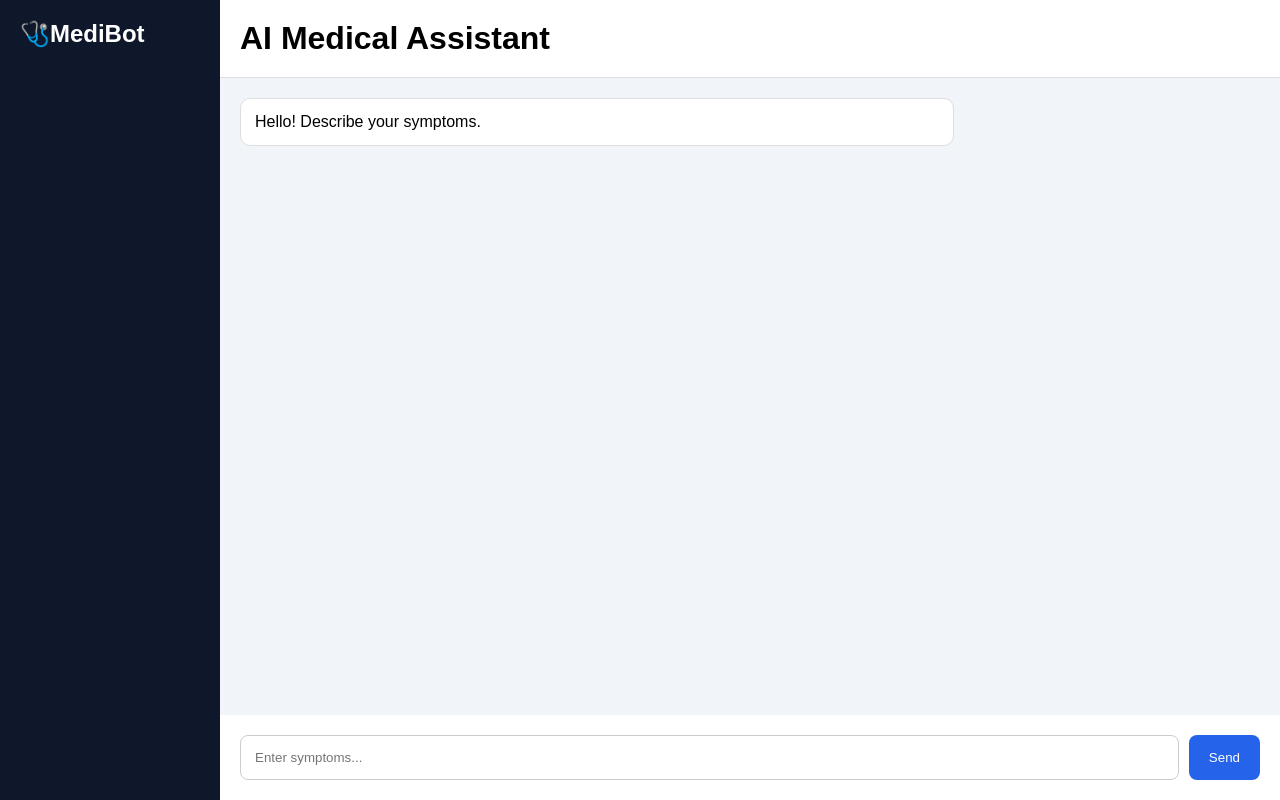
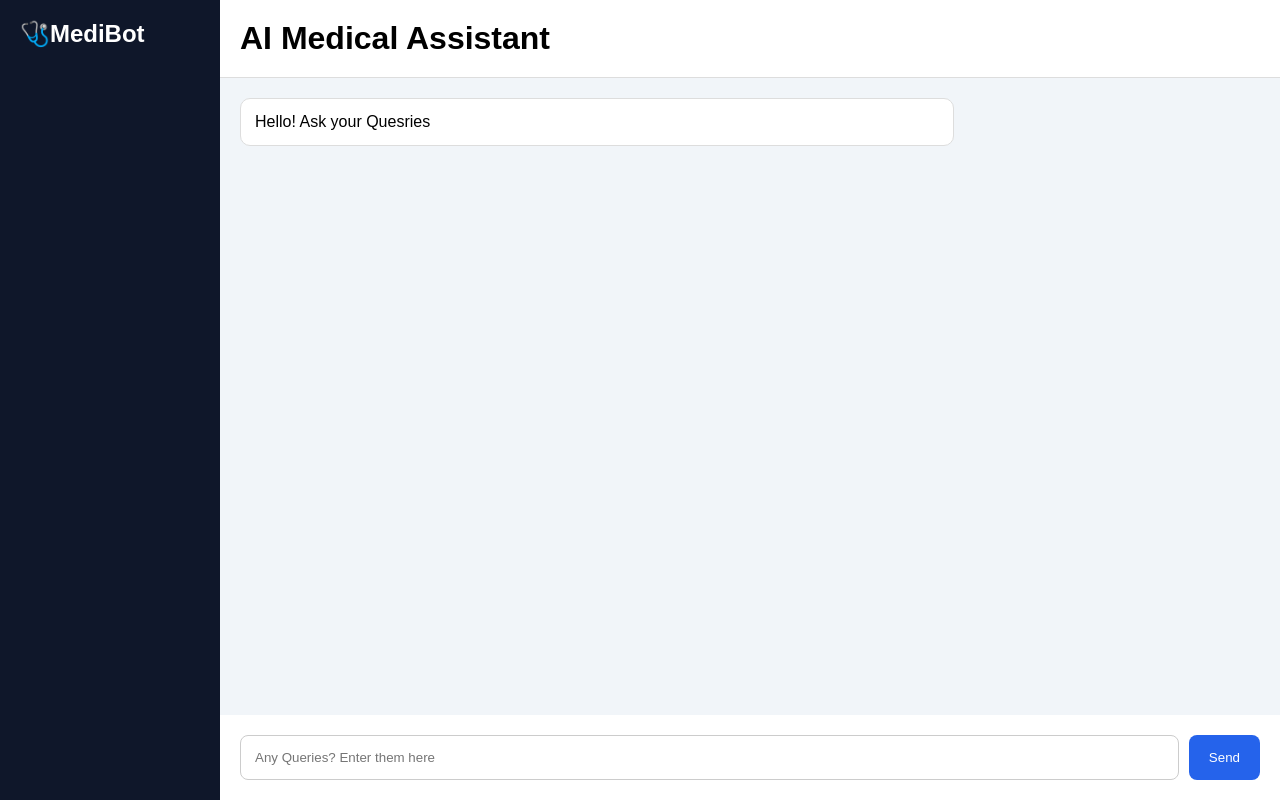
Before and after one commit to iscompg/medicalchatbot, a Flask app: page / in a window 1280 px wide. Run offline with Flask 3, Linux system fonts and the light colour scheme.

Commit message:
path-w updated

```diff
--- a/static/script.js
+++ b/static/script.js
@@ -42,7 +42,7 @@ async function sendMessage() {
 
         // API CALL
 
-        const response = await fetch("http://127.0.0.1:8080/get", {
+        const response = await fetch("/get", {
 
             method: "POST",
 
--- a/templates/frontpage.html
+++ b/templates/frontpage.html
@@ -27,7 +27,7 @@
       <div class="chat-box" id="chatBox">
 
         <div class="message bot">
-          Hello! Describe your symptoms.
+          Hello! Ask your Quesries
         </div>
 
       </div>
@@ -38,7 +38,7 @@
         <input
           type="text"
           id="userInput"
-          placeholder="Enter symptoms..."
+          placeholder="Any Queries? Enter them here"
         >
 
         <button onclick="sendMessage()">Send</button>
```
